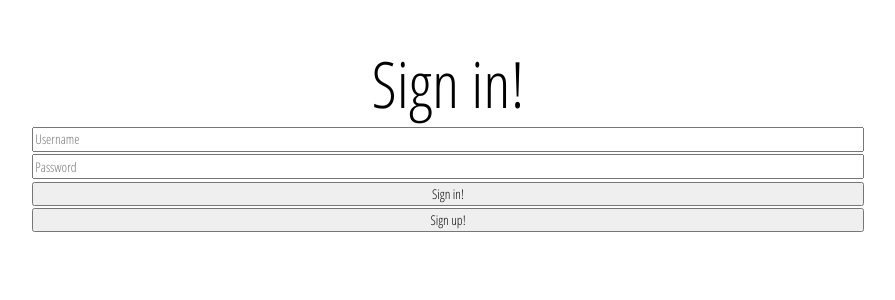
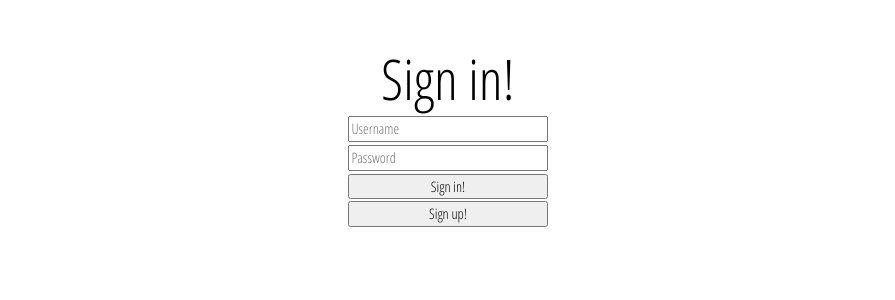
Before and after one commit to djsall/webprog-beadando, a PHP site: page /index.php?page=login in a window 1280 px wide. Shown: the top 300 px of the page, without its empty margins (192-1087 px from the left). Run offline with PHP 8.4, Linux system fonts and the light colour scheme.

Commit message:
desktop view

```diff
--- a/css/main.css
+++ b/css/main.css
@@ -5,6 +5,7 @@
 	padding: 0;
 	margin: 0;
 	font-family: 'Open Sans Condensed', sans-serif;
+	font-size: 3.5vh;
 }
 
 ul {
@@ -66,3 +67,14 @@ body {
 .navListItem:hover {
 	border-bottom: 1px solid black;
 }
+@media screen and (min-width: 800px) {
+	.form {
+		width: 25vh;
+	}
+	.bannerText {
+		font-size: 7vh;
+	}
+	* {
+		font-size: 1.8vh;
+	}
+}
--- a/sites/header.php
+++ b/sites/header.php
@@ -3,7 +3,7 @@
 
 <head>
 	<meta charset="UTF-8">
-	<meta name="viewport" content="width=600, initial-scale=1.0">
+	<meta name="viewport" content="width=device-width, initial-scale=1.0">
 	<title>Sample title</title>
 	<link rel="stylesheet" href="./css/main.css">
 </head>
```
